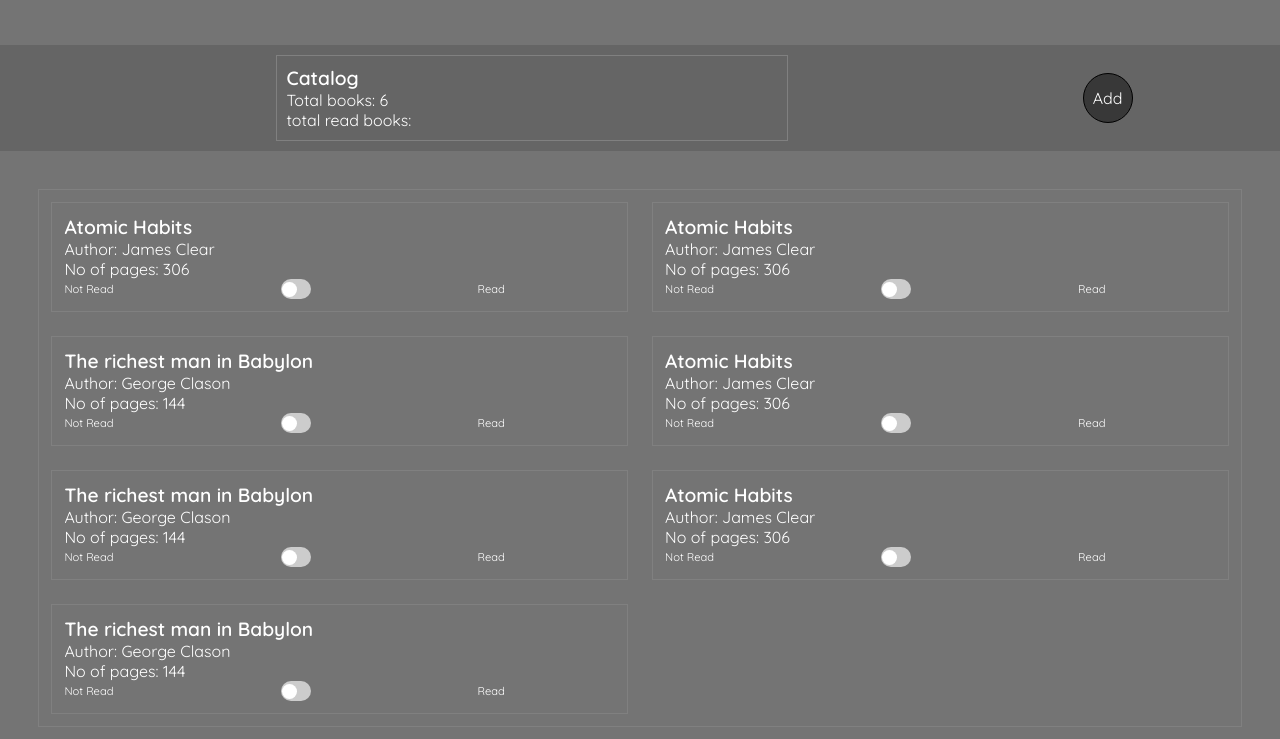
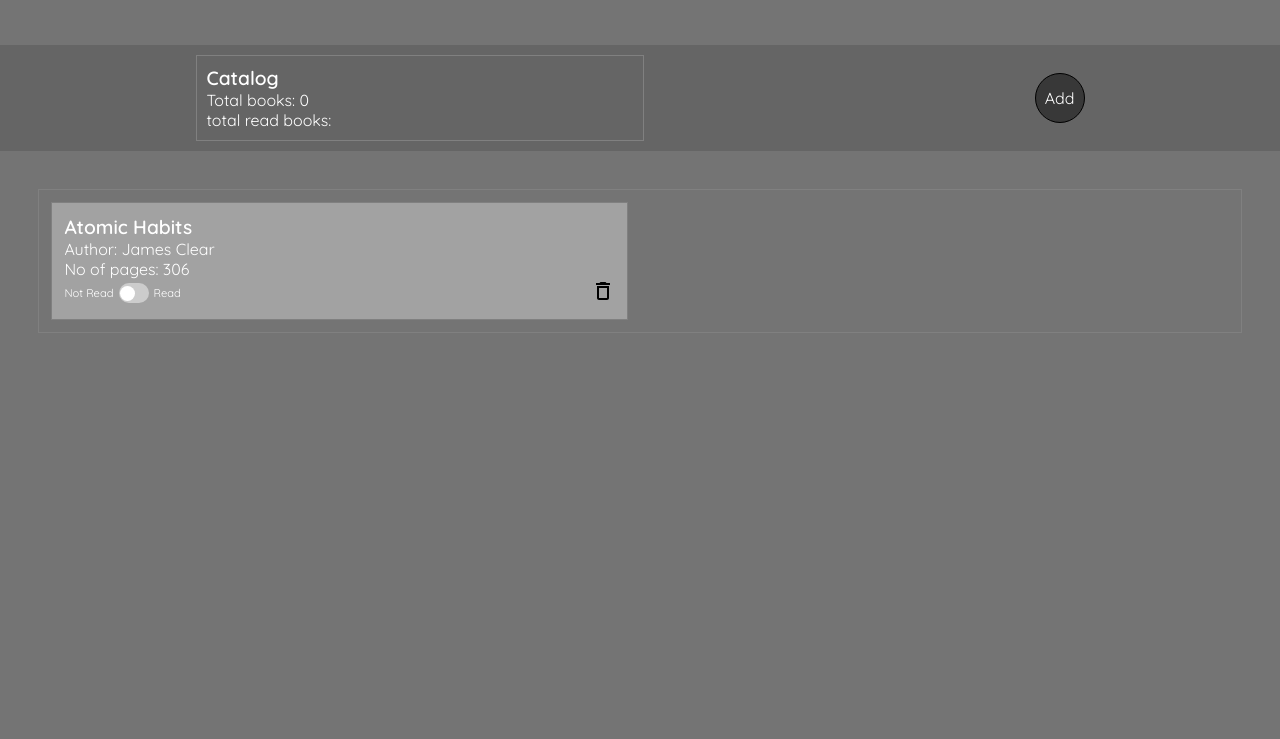
Before and after one commit to bikash3024/Library, a plain HTML site: page index.html in a window 1280 px wide. Shown: the part 131-870 px from the top of the page. After the commit the page ends 800 px from the top, so only its background shows below. Drawn offline with Linux system fonts and the light colour scheme.

Commit message:
Added deletion functionality

```diff
--- a/book.js
+++ b/book.js
@@ -9,38 +9,83 @@ const readOrNotInput = document.querySelector('#read-or-not-select');
 const addBookButton = document.querySelector("#add-book");
 const formSubmitButton = document.querySelector(".submitButton");
 const formContainer = document.querySelector(".form-container")
-let currentNoBooks = 0;
+let currentIndex = 0;
 
 function Book(title, author, noOfPages, readOrNot) {
     this.title = title;
     this.author = author;
     this.noOfPages = noOfPages;
-    this.read = readOrNot;
+    this.readOrNot = readOrNot;
     this.info = function() {
-        return `${this.title} by ${this.author}, ${this.noOfPages}, ${this.read} yet.`
+        return `${this.title} by ${this.author}, ${this.noOfPages}, ${this.readOrNot} yet.`
     }
 }
 
 
 
-let book1 = new Book("Atomic Habits", "James Clear", 306, "not read");
-let book2 = new Book("The richest man in Babylon", "George Clason", 144, "Read");
-let book3 = new Book("Atomic Habits", "James Clear", 306, "not read");
-let book4 = new Book("The richest man in Babylon", "George Clason", 144, "Read");
-let book5 = new Book("Atomic Habits", "James Clear", 306, "not read");
-let book6 = new Book("The richest man in Babylon", "George Clason", 144, "Read");
-myLibrary.push(book1);
-myLibrary.push(book2);
-myLibrary.push(book3);
-myLibrary.push(book4);
-myLibrary.push(book5);
-myLibrary.push(book6);
+// let book1 = new Book("Atomic Habits", "James Clear", 306, "not read");
+// let book2 = new Book("The richest man in Babylon", "George Clason", 144, "Read");
+// let book3 = new Book("Atomic Habits", "James Clear", 306, "not read");
+// let book4 = new Book("The richest man in Babylon", "George Clason", 144, "Read");
+// let book5 = new Book("Atomic Habits", "James Clear", 306, "not read");
+// let book6 = new Book("The richest man in Babylon", "George Clason", 144, "Read");
+// myLibrary.push(book1);
+// myLibrary.push(book2);
+// myLibrary.push(book3);
+// myLibrary.push(book4);
+// myLibrary.push(book5);
+// myLibrary.push(book6);
 
-function createReadOrNotContainer(currentNoBooks) {
+function updateReadOrNotRead(e) {
+
+    let index = e.target.dataset.index;
+
+    if (e.target.checked) {
+        myLibrary[index].readOrNot = "Read";
+    } else {
+        myLibrary[index].readOrNot = "Not Read";
+    }
+}
+
+function deleteBookFromDatabaseAndFullrefresh(e) {
+    let indexToBeDeleted = parseInt(e.target.dataset.index);
+
+    myLibrary.splice(indexToBeDeleted, 1); // Deleting only one book at the index
+
+
+    const allBooks = Array.from(document.querySelectorAll(".card")); // removing all the books because the library array will be reseted so we are doing full refresh
+    allBooks.forEach(book => {
+        book.remove();
+    });
+
+    currentIndex = 0; // reseting the  current index to 0 so that entire book library is refreshed.
+    refreshBooks();
+
+}
+
+function createDeleteBookDiv(currentIndex) {
+
+    let deleteBookDiv = document.createElement("div");
+    deleteBookDiv.setAttribute("id", "deleteBookDiv");
+
+    let img = document.createElement("img");
+    img.setAttribute("src", "images/deleteImage.svg");
+    img.dataset.index = currentIndex;
+
+    img.addEventListener("click", deleteBookFromDatabaseAndFullrefresh);
+    deleteBookDiv.appendChild(img);
+
+    return deleteBookDiv;
+
+
+}
+
+
+function createReadOrNotContainer(book, currentIndex) {
 
     let container = document.createElement("div");
     container.classList.add("readOrNotContainer");
-    container.dataset.index = currentNoBooks;
+    container.dataset.index = currentIndex;
     let notReadSpan = document.createElement("span");
     notReadSpan.textContent = "Not Read";
     let readSpan = document.createElement("span");
@@ -49,9 +94,15 @@ function createReadOrNotContainer(currentNoBooks) {
     label.classList.add("switch");
     let input = document.createElement("input");
     input.setAttribute("type", "checkbox");
-    input.dataset.index = currentNoBooks;
+    input.dataset.index = currentIndex;
     let roundSlider = document.createElement("div");
     roundSlider.classList.add("slider", "round");
+
+    if (book.readOrNot == "Read") {
+        input.checked = true;
+    }
+
+    input.addEventListener("change", updateReadOrNotRead);
 
     label.appendChild(input);
     label.appendChild(roundSlider);
@@ -60,11 +111,14 @@ function createReadOrNotContainer(currentNoBooks) {
     container.appendChild(label);
     container.appendChild(readSpan);
 
+    let deleteBookDiv = createDeleteBookDiv(currentIndex);
+    container.appendChild(deleteBookDiv);
+
     return container;
 
 }
 
-function createBookCard(book, currentNoBooks) {
+function createBookCard(book, currentIndex) {
 
     let bookCard = document.createElement("div");
     bookCard.classList.add("card");
@@ -78,8 +132,8 @@ function createBookCard(book, currentNoBooks) {
     bookCard.appendChild(titleBook);
     bookCard.appendChild(authorBook);
     bookCard.appendChild(pagesBook);
-    bookCard.dataset.index = currentNoBooks;
-    let readOrNotContainer = createReadOrNotContainer(currentNoBooks);
+    bookCard.dataset.index = currentIndex;
+    let readOrNotContainer = createReadOrNotContainer(book, currentIndex);
     bookCard.appendChild(readOrNotContainer);
 
     return bookCard;
@@ -87,15 +141,16 @@ function createBookCard(book, currentNoBooks) {
 }
 
 
+
 function refreshBooks() {
 
-    for (let i = currentNoBooks; i < myLibrary.length; i++) {
+    for (let i = currentIndex; i < myLibrary.length; i++) {
 
-        let bookCard = createBookCard(myLibrary[i], currentNoBooks);
+        let bookCard = createBookCard(myLibrary[i], currentIndex);
 
         booksContainerDiv.appendChild(bookCard);
 
-        currentNoBooks++;
+        currentIndex++;
     }
 
     // const allBookCards = Array.from(document.querySelectorAll(".card"));
--- a/index.html
+++ b/index.html
@@ -25,7 +25,7 @@
         </footer>
     </div>
     <div id="books-container">
-        <div class="card" data-index="25">
+        <div class="defaultcard" data-index="25">
             <h3>Atomic Habits</h3>
             <p>Author: James Clear</p>
             <p>No of pages: 306</p>
@@ -37,6 +37,9 @@
                    </div>
                </label>
                 <span>Read</span>
+                <div id="deleteBookDiv">
+                    <img id="deleteBook" src="images/deleteImage.svg" alt="Delete">
+                </div>
             </div>
         </div>
 
--- a/styles.css
+++ b/styles.css
@@ -46,7 +46,8 @@ header {
     font-size: 1.2rem;
 }
 
-.cursorPointer {
+.cursorPointer,
+img {
     cursor: pointer;
 }
 
@@ -66,8 +67,8 @@ header {
 
 #catalog-container {
     display: block;
-    width: 40%;
-    margin: 10px 0 10px 10%;
+    width: 35%;
+    margin: 10px 0 10px 0;
     font-size: 2rem;
     border: 1px solid gray;
     padding: 10px;
@@ -80,12 +81,14 @@ header {
     grid-template-columns: 1fr 1fr;
 }
 
-.card {
+.card,
+.defaultcard {
     margin: 2%;
     padding: 2%;
     border: 1px solid gray;
     display: flex;
     flex-direction: column;
+    background-color: #a2a2a2;
 }
 
 label {
@@ -150,6 +153,7 @@ button:disabled {
     display: inline-block;
     width: 30px;
     height: 20px;
+    margin: 0 5px;
 }
 
 .switch input {
@@ -206,8 +210,6 @@ input:checked+.slider:before {
 .readOrNotContainer {
     display: flex;
     align-items: center;
-    justify-content: space-between;
-    width: 80%;
     margin: auto 0 0 0;
 }
 
@@ -223,3 +225,7 @@ span {
     justify-content: space-around;
     background-color: #656565;
 }
+
+#deleteBookDiv {
+    margin: 0 0 0 auto;
+}
```
Also changed, not shown: images/deleteImage.svg (added).
